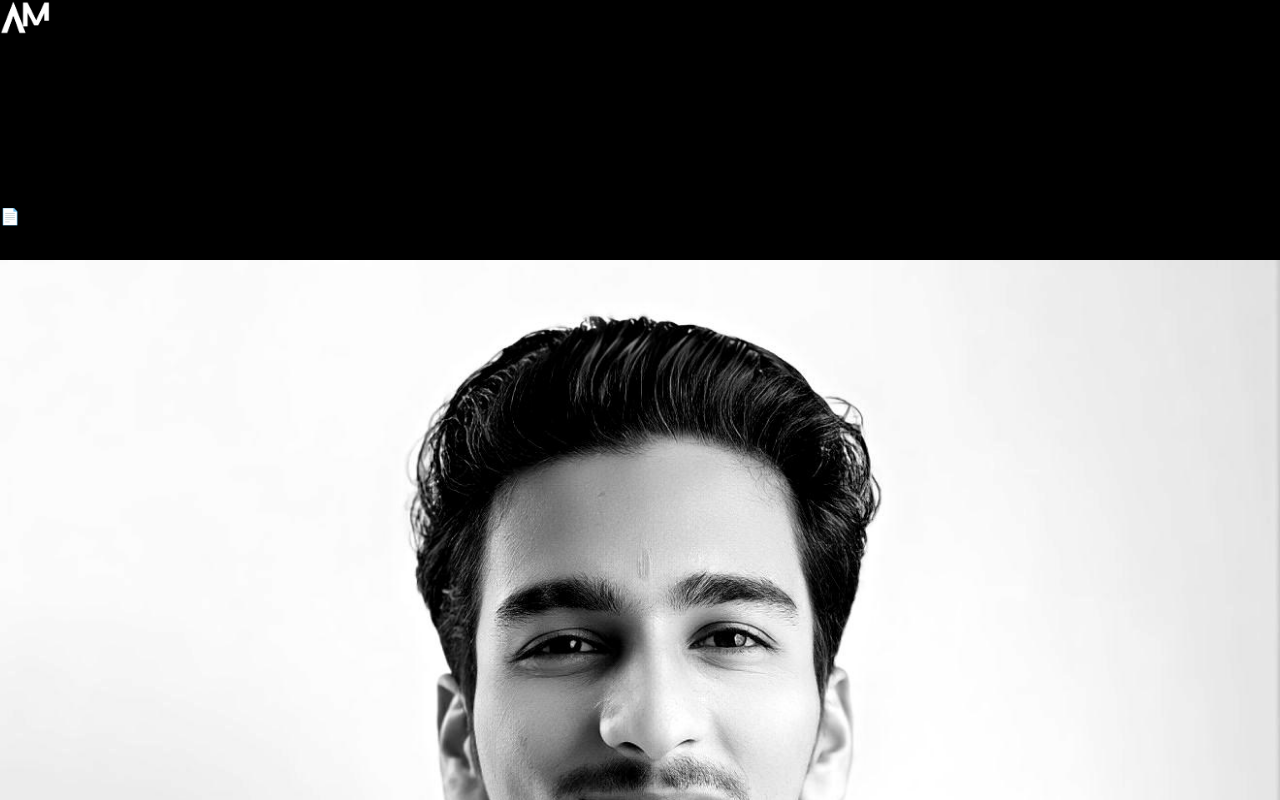
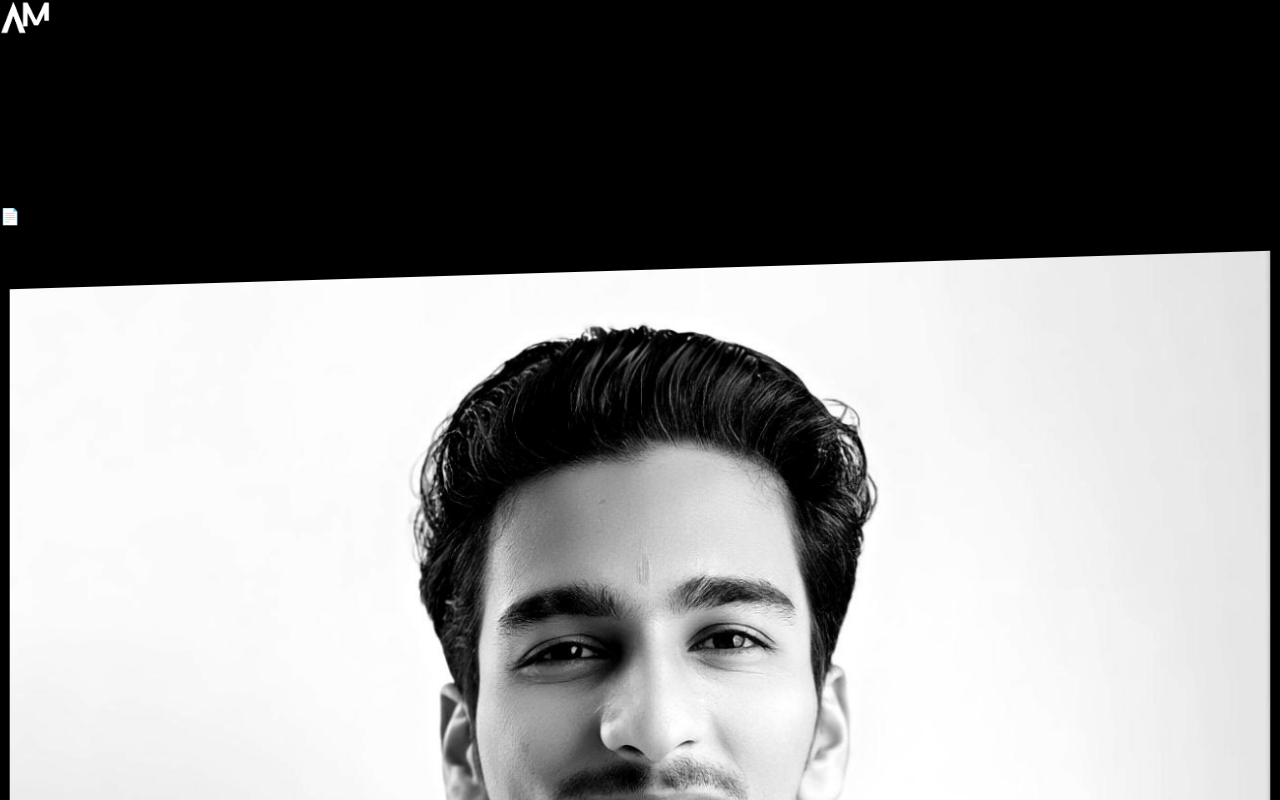
Before and after one commit to Abhishekmaheshwari-2002/MyPortFolio, a React (Vite) app: page / in a window 1280 px wide. Shown: the top 800 px of the page. Built offline with nearby package versions, Linux system fonts and the light colour scheme.

Commit message:
Update Hero.jsx

```diff
--- a/src/component/Hero.jsx
+++ b/src/component/Hero.jsx
@@ -84,33 +84,126 @@
 
 // export default Hero;
 
+// import { HERO_CONTENT } from "../constaints/index";
+// import profilePic from "../assets/img.jpg";
+// import { motion } from "framer-motion";
+// import { FaGithub, FaLinkedin } from "react-icons/fa";
+
+// const containerVar = {
+//   hidden: { opacity: 0, x: -50 },
+//   visible: {
+//     opacity: 1,
+//     x: 0,
+//     transition: {
+//       duration: 0.6,
+//       staggerChildren: 0.3,
+//     },
+//   },
+// };
+
+// const childVar = {
+//   hidden: { opacity: 0, y: 20 },
+//   visible: {
+//     opacity: 1,
+//     y: 0,
+//     transition: { duration: 0.4 },
+//   },
+// };
+
+// const Hero = () => {
+//   return (
+//     <section className="lg:mb-36 px-6 md:px-12">
+//       <div className="flex flex-col-reverse lg:flex-row items-center gap-12">
+//         {/* Text Content */}
+//         <motion.div
+//           initial="hidden"
+//           animate="visible"
+//           variants={containerVar}
+//           className="flex flex-col items-center lg:items-start text-center lg:text-left w-full lg:w-1/2"
+//         >
+//           <motion.h1
+//             variants={childVar}
+//             className="text-5xl md:text-6xl lg:text-7xl font-bold tracking-tight"
+//           >
+//             Abhishek Maheshwari
+//           </motion.h1>
+
+//           <motion.h2
+//             variants={childVar}
+//             className="mt-2 text-xl md:text-2xl text-cyan-500 font-medium"
+//           >
+//             Software Developer
+//           </motion.h2>
+
+//           <motion.p
+//             variants={childVar}
+//             className="mt-6 text-lg text-gray-300 max-w-xl leading-relaxed"
+//           >
+//             {HERO_CONTENT}
+//           </motion.p>
+
+//           {/* Resume Button */}
+//           <motion.a
+//             variants={childVar}
+//             href="https://drive.google.com/file/d/1YZON7v8T-z2KVq6hC-SJ9r0m7eGlMl3o/view?usp=drive_link"
+//             target="_blank"
+//             rel="noopener noreferrer"
+//             className="mt-6 bg-cyan-400 text-black px-6 py-3 rounded-full font-semibold shadow-lg hover:bg-cyan-500 transition"
+//           >
+//             📄 Get My Resume
+//           </motion.a>
+
+//           {/* Social Icons */}
+//           <motion.div
+//             variants={childVar}
+//             className="mt-4 flex gap-5 text-2xl text-white"
+//           >
+//             <a href="https://github.com/yourusername" target="_blank">
+//               <FaGithub className="hover:text-cyan-400 transition" />
+//             </a>
+//             <a href="https://linkedin.com/in/yourusername" target="_blank">
+//               <FaLinkedin className="hover:text-cyan-400 transition" />
+//             </a>
+//           </motion.div>
+//         </motion.div>
+
+//         {/* Profile Image */}
+//         <motion.img
+//           src={profilePic}
+//           alt="Abhishek Maheshwari"
+//           className="rounded-3xl w-full max-w-xs md:max-w-md lg:max-w-lg object-cover shadow-xl"
+//           initial={{ opacity: 0, x: 100 }}
+//           animate={{ opacity: 1, x: 0 }}
+//           transition={{ duration: 1 }}
+//         />
+//       </div>
+//     </section>
+//   );
+// };
+
+// export default Hero;
 import { HERO_CONTENT } from "../constaints/index";
 import profilePic from "../assets/img.jpg";
-import { motion } from "framer-motion";
+import { motion, useMotionValue, useTransform } from "framer-motion";
 import { FaGithub, FaLinkedin } from "react-icons/fa";
-
-const containerVar = {
-  hidden: { opacity: 0, x: -50 },
-  visible: {
-    opacity: 1,
-    x: 0,
-    transition: {
-      duration: 0.6,
-      staggerChildren: 0.3,
-    },
-  },
-};
-
-const childVar = {
-  hidden: { opacity: 0, y: 20 },
-  visible: {
-    opacity: 1,
-    y: 0,
-    transition: { duration: 0.4 },
-  },
-};
+import { useRef } from "react";
 
 const Hero = () => {
+  const ref = useRef(null);
+  const x = useMotionValue(0);
+  const y = useMotionValue(0);
+
+  const rotateX = useTransform(y, [0, 1], [10, -10]);
+  const rotateY = useTransform(x, [0, 1], [-10, 10]);
+
+  const handleMouseMove = (e) => {
+    const rect = ref.current.getBoundingClientRect();
+    const px = (e.clientX - rect.left) / rect.width;
+    const py = (e.clientY - rect.top) / rect.height;
+    x.set(px);
+    y.set(py);
+  };
+
   return (
     <section className="lg:mb-36 px-6 md:px-12">
       <div className="flex flex-col-reverse lg:flex-row items-center gap-12">
@@ -118,33 +211,39 @@ const Hero = () => {
         <motion.div
           initial="hidden"
           animate="visible"
-          variants={containerVar}
+          variants={{
+            hidden: { opacity: 0, x: -50 },
+            visible: {
+              opacity: 1,
+              x: 0,
+              transition: { duration: 0.6, staggerChildren: 0.3 },
+            },
+          }}
           className="flex flex-col items-center lg:items-start text-center lg:text-left w-full lg:w-1/2"
         >
           <motion.h1
-            variants={childVar}
+            variants={{ hidden: { opacity: 0, y: 20 }, visible: { opacity: 1, y: 0 } }}
             className="text-5xl md:text-6xl lg:text-7xl font-bold tracking-tight"
           >
             Abhishek Maheshwari
           </motion.h1>
 
           <motion.h2
-            variants={childVar}
+            variants={{ hidden: { opacity: 0, y: 20 }, visible: { opacity: 1, y: 0 } }}
             className="mt-2 text-xl md:text-2xl text-cyan-500 font-medium"
           >
             Software Developer
           </motion.h2>
 
           <motion.p
-            variants={childVar}
+            variants={{ hidden: { opacity: 0, y: 20 }, visible: { opacity: 1, y: 0 } }}
             className="mt-6 text-lg text-gray-300 max-w-xl leading-relaxed"
           >
             {HERO_CONTENT}
           </motion.p>
 
-          {/* Resume Button */}
           <motion.a
-            variants={childVar}
+            variants={{ hidden: { opacity: 0, y: 20 }, visible: { opacity: 1, y: 0 } }}
             href="https://drive.google.com/file/d/1YZON7v8T-z2KVq6hC-SJ9r0m7eGlMl3o/view?usp=drive_link"
             target="_blank"
             rel="noopener noreferrer"
@@ -153,9 +252,8 @@ const Hero = () => {
             📄 Get My Resume
           </motion.a>
 
-          {/* Social Icons */}
           <motion.div
-            variants={childVar}
+            variants={{ hidden: { opacity: 0, y: 20 }, visible: { opacity: 1, y: 0 } }}
             className="mt-4 flex gap-5 text-2xl text-white"
           >
             <a href="https://github.com/yourusername" target="_blank">
@@ -167,15 +265,27 @@ const Hero = () => {
           </motion.div>
         </motion.div>
 
-        {/* Profile Image */}
-        <motion.img
-          src={profilePic}
-          alt="Abhishek Maheshwari"
-          className="rounded-3xl w-full max-w-xs md:max-w-md lg:max-w-lg object-cover shadow-xl"
-          initial={{ opacity: 0, x: 100 }}
-          animate={{ opacity: 1, x: 0 }}
-          transition={{ duration: 1 }}
-        />
+        {/* 3D Tilt Image */}
+        <motion.div
+          ref={ref}
+          onMouseMove={handleMouseMove}
+          style={{
+            rotateX,
+            rotateY,
+            transformStyle: "preserve-3d",
+            perspective: 1000,
+          }}
+          className="w-full max-w-xs md:max-w-md lg:max-w-lg"
+        >
+          <motion.img
+            src={profilePic}
+            alt="Abhishek Maheshwari"
+            className="rounded-3xl w-full object-cover shadow-2xl"
+            initial={{ opacity: 0 }}
+            animate={{ opacity: 1 }}
+            transition={{ duration: 1.2 }}
+          />
+        </motion.div>
       </div>
     </section>
   );
```
